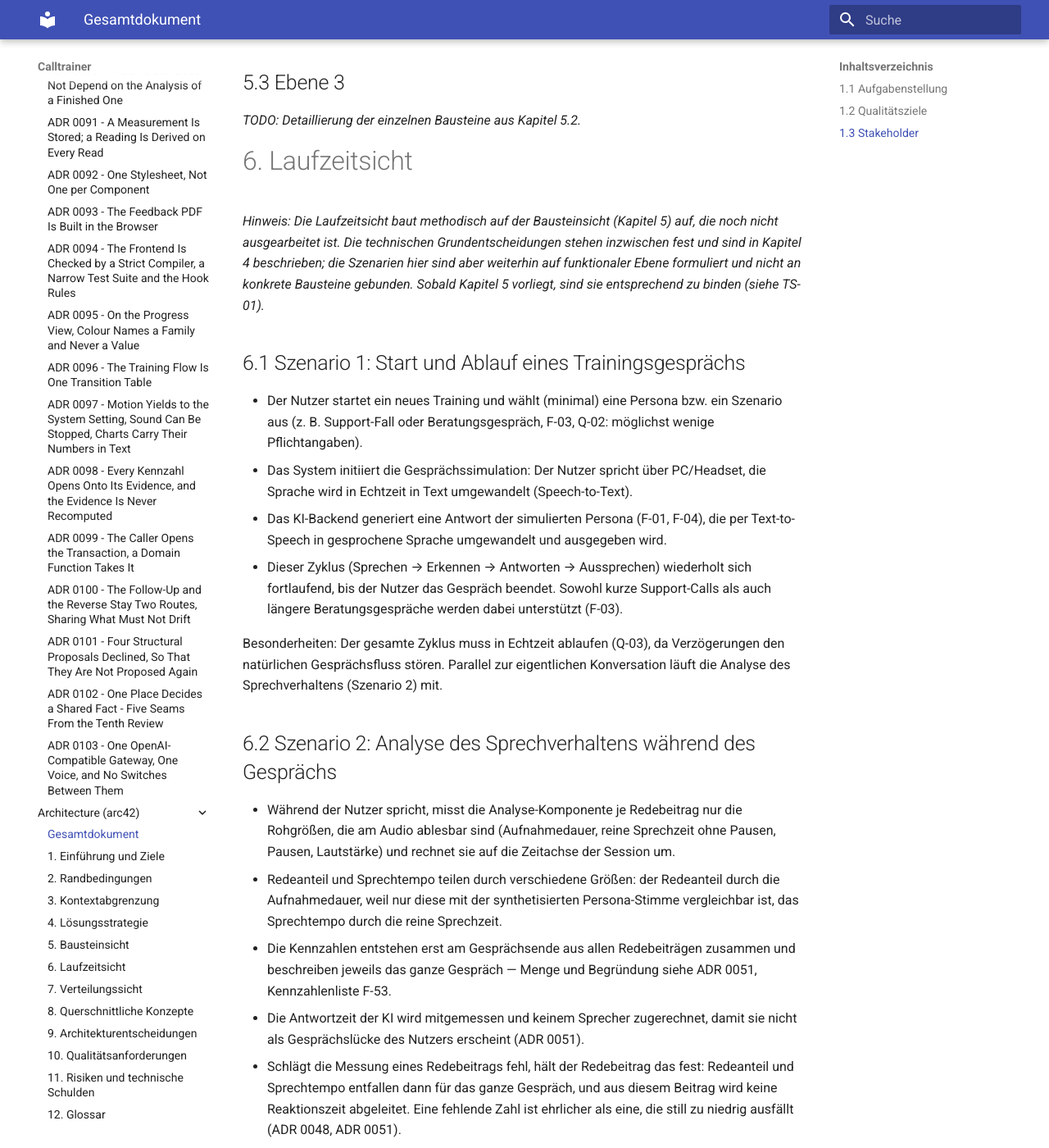
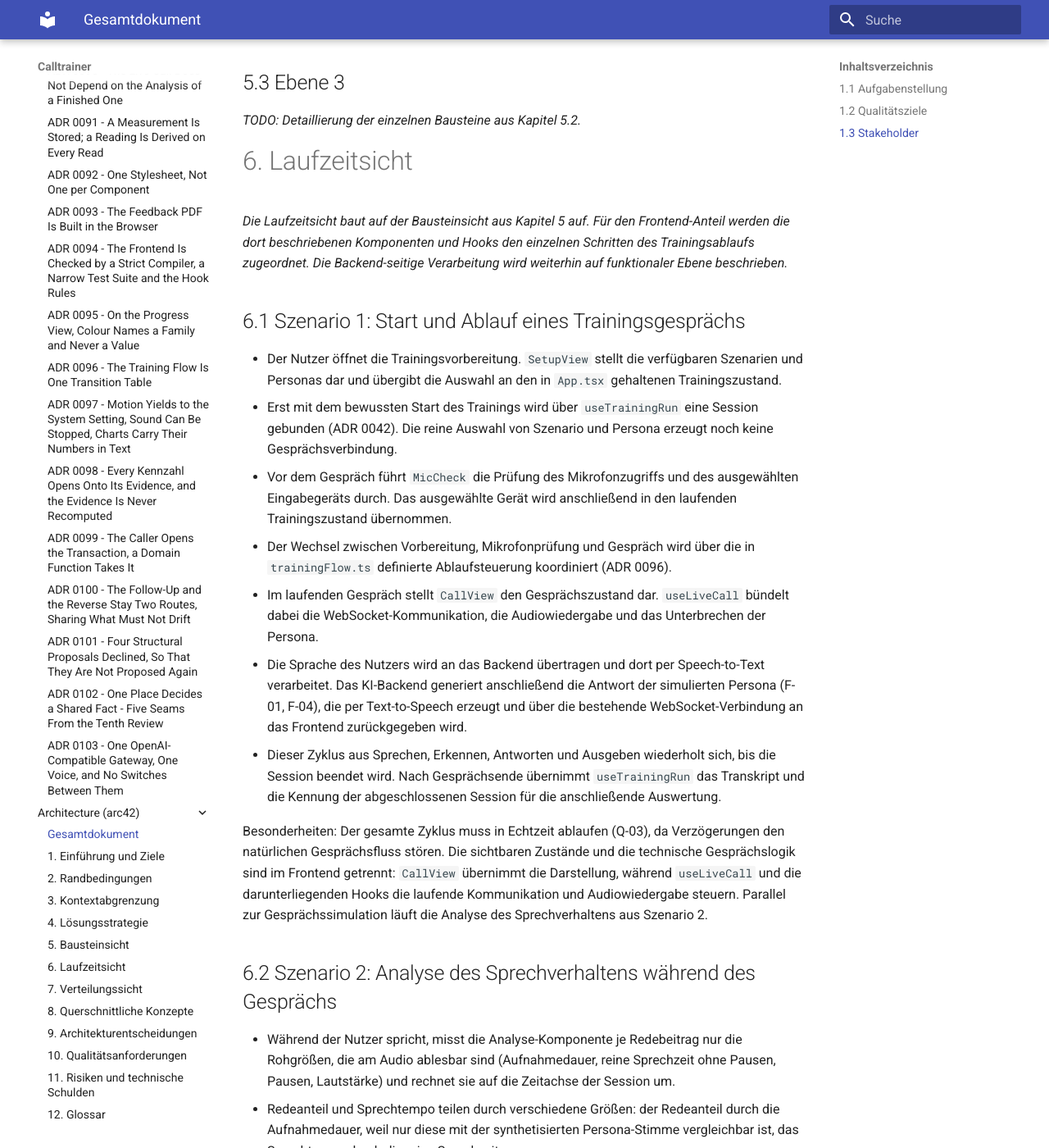
Before and after one commit to WIBWL/direkt-calltrainer, an MkDocs documentation site: the page built from docs/arc42.md, in a window 1280 px wide and 1400 px high, scrolled down 9528 px. Shown: the whole window at 82% size. Built offline with MkDocs 1.6.1 and Material for MkDocs 9.7.7, drawn with Linux system fonts in a browser that asks for light colours.

Commit message:
Document frontend runtime flow in arc42

```diff
--- a/docs/arc42.md
+++ b/docs/arc42.md
@@ -206,16 +206,19 @@ Die Authentifizierung liegt außerhalb des eigentlichen Trainingsablaufs. `AuthG
 
 # 6. Laufzeitsicht
 
-*Hinweis: Die Laufzeitsicht baut methodisch auf der Bausteinsicht (Kapitel 5) auf, die noch nicht ausgearbeitet ist. Die technischen Grundentscheidungen stehen inzwischen fest und sind in Kapitel 4 beschrieben; die Szenarien hier sind aber weiterhin auf funktionaler Ebene formuliert und nicht an konkrete Bausteine gebunden. Sobald Kapitel 5 vorliegt, sind sie entsprechend zu binden (siehe TS-01).*
+*Die Laufzeitsicht baut auf der Bausteinsicht aus Kapitel 5 auf. Für den Frontend-Anteil werden die dort beschriebenen Komponenten und Hooks den einzelnen Schritten des Trainingsablaufs zugeordnet. Die Backend-seitige Verarbeitung wird weiterhin auf funktionaler Ebene beschrieben.*
 
 ## 6.1 Szenario 1: Start und Ablauf eines Trainingsgesprächs
 
-- Der Nutzer startet ein neues Training und wählt (minimal) eine Persona bzw. ein Szenario aus (z. B. Support-Fall oder Beratungsgespräch, F-03, Q-02: möglichst wenige Pflichtangaben).
-- Das System initiiert die Gesprächssimulation: Der Nutzer spricht über PC/Headset, die Sprache wird in Echtzeit in Text umgewandelt (Speech-to-Text).
-- Das KI-Backend generiert eine Antwort der simulierten Persona (F-01, F-04), die per Text-to-Speech in gesprochene Sprache umgewandelt und ausgegeben wird.
-- Dieser Zyklus (Sprechen → Erkennen → Antworten → Aussprechen) wiederholt sich fortlaufend, bis der Nutzer das Gespräch beendet. Sowohl kurze Support-Calls als auch längere Beratungsgespräche werden dabei unterstützt (F-03).
+- Der Nutzer öffnet die Trainingsvorbereitung. `SetupView` stellt die verfügbaren Szenarien und Personas dar und übergibt die Auswahl an den in `App.tsx` gehaltenen Trainingszustand.
+- Erst mit dem bewussten Start des Trainings wird über `useTrainingRun` eine Session gebunden (ADR 0042). Die reine Auswahl von Szenario und Persona erzeugt noch keine Gesprächsverbindung.
+- Vor dem Gespräch führt `MicCheck` die Prüfung des Mikrofonzugriffs und des ausgewählten Eingabegeräts durch. Das ausgewählte Gerät wird anschließend in den laufenden Trainingszustand übernommen.
+- Der Wechsel zwischen Vorbereitung, Mikrofonprüfung und Gespräch wird über die in `trainingFlow.ts` definierte Ablaufsteuerung koordiniert (ADR 0096).
+- Im laufenden Gespräch stellt `CallView` den Gesprächszustand dar. `useLiveCall` bündelt dabei die WebSocket-Kommunikation, die Audiowiedergabe und das Unterbrechen der Persona.
+- Die Sprache des Nutzers wird an das Backend übertragen und dort per Speech-to-Text verarbeitet. Das KI-Backend generiert anschließend die Antwort der simulierten Persona (F-01, F-04), die per Text-to-Speech erzeugt und über die bestehende WebSocket-Verbindung an das Frontend zurückgegeben wird.
+- Dieser Zyklus aus Sprechen, Erkennen, Antworten und Ausgeben wiederholt sich, bis die Session beendet wird. Nach Gesprächsende übernimmt `useTrainingRun` das Transkript und die Kennung der abgeschlossenen Session für die anschließende Auswertung.
 
-Besonderheiten: Der gesamte Zyklus muss in Echtzeit ablaufen (Q-03), da Verzögerungen den natürlichen Gesprächsfluss stören. Parallel zur eigentlichen Konversation läuft die Analyse des Sprechverhaltens (Szenario 2) mit.
+Besonderheiten: Der gesamte Zyklus muss in Echtzeit ablaufen (Q-03), da Verzögerungen den natürlichen Gesprächsfluss stören. Die sichtbaren Zustände und die technische Gesprächslogik sind im Frontend getrennt: `CallView` übernimmt die Darstellung, während `useLiveCall` und die darunterliegenden Hooks die laufende Kommunikation und Audiowiedergabe steuern. Parallel zur Gesprächssimulation läuft die Analyse des Sprechverhaltens aus Szenario 2.
 
 ## 6.2 Szenario 2: Analyse des Sprechverhaltens während des Gesprächs
 
```
